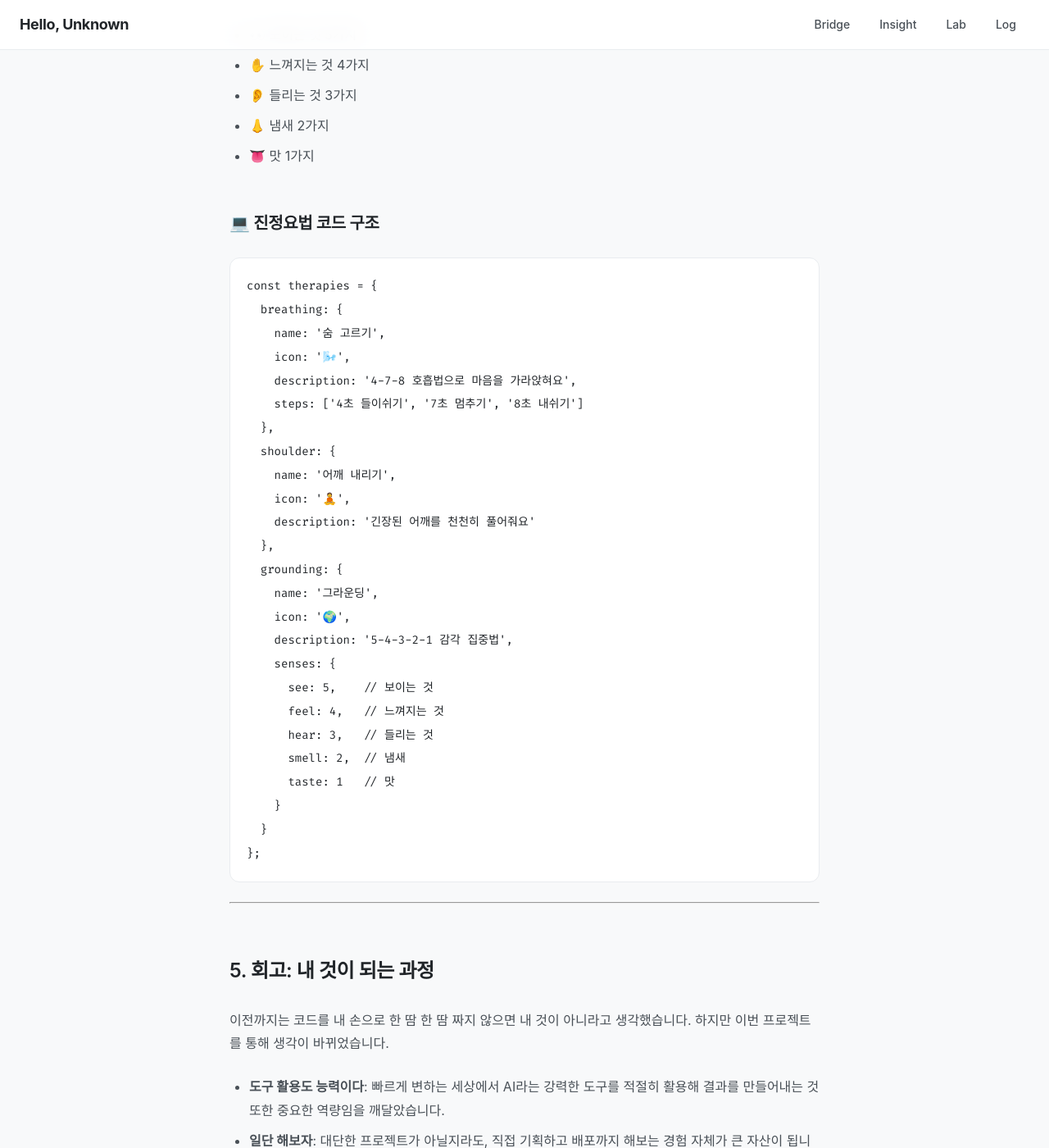
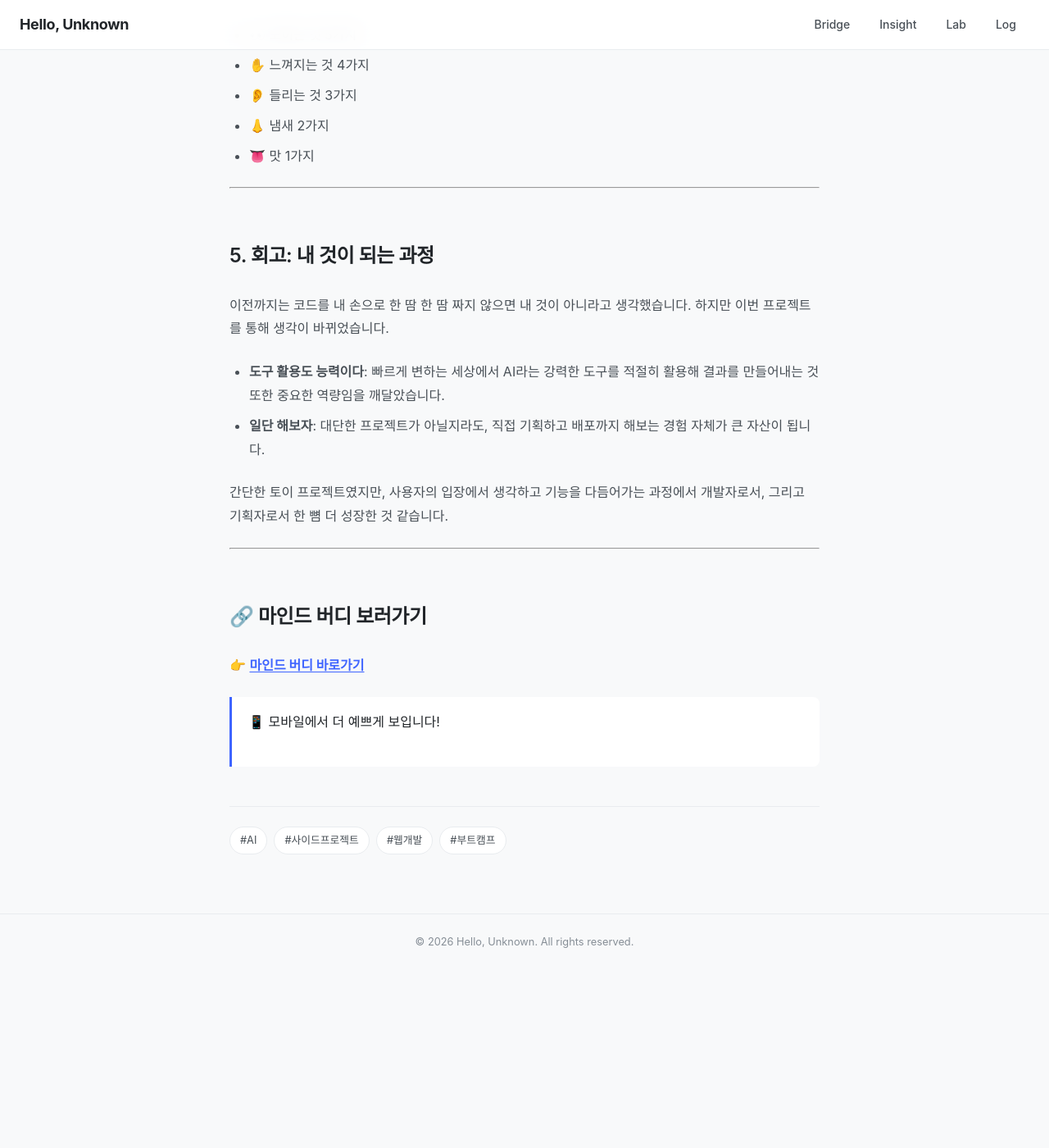
Before and after one commit to mik-a-ela/mik-a-ela.github.io, a Jekyll site: the page built from _posts/2026-01-11-mind-buddy.md, in a window 1280 px wide and 1400 px high, scrolled down 6060 px. Shown: the whole window at 82% size. Built offline with Jekyll 4.4.1, drawn with Linux system fonts in a browser that asks for light colours; after the commit the page ends 7244 px from its top, so only the background shows below that.

Commit message:
Remove code snippet from post

````diff
--- a/_posts/2026-01-11-mind-buddy.md
+++ b/_posts/2026-01-11-mind-buddy.md
@@ -114,36 +114,6 @@ AI 도구(Gemini, ChatGPT, Claude)를 활용해 1인 개발로 완성한 힐링
 - 👃 냄새 2가지
 - 👅 맛 1가지
 
-### 💻 진정요법 코드 구조
-
-```javascript
-const therapies = {
-  breathing: {
-    name: '숨 고르기',
-    icon: '🌬️',
-    description: '4-7-8 호흡법으로 마음을 가라앉혀요',
-    steps: ['4초 들이쉬기', '7초 멈추기', '8초 내쉬기']
-  },
-  shoulder: {
-    name: '어깨 내리기',
-    icon: '🧘',
-    description: '긴장된 어깨를 천천히 풀어줘요'
-  },
-  grounding: {
-    name: '그라운딩',
-    icon: '🌍',
-    description: '5-4-3-2-1 감각 집중법',
-    senses: {
-      see: 5,    // 보이는 것
-      feel: 4,   // 느껴지는 것
-      hear: 3,   // 들리는 것
-      smell: 2,  // 냄새
-      taste: 1   // 맛
-    }
-  }
-};
-```
-
 ---
 
 ## 5. 회고: 내 것이 되는 과정
````
